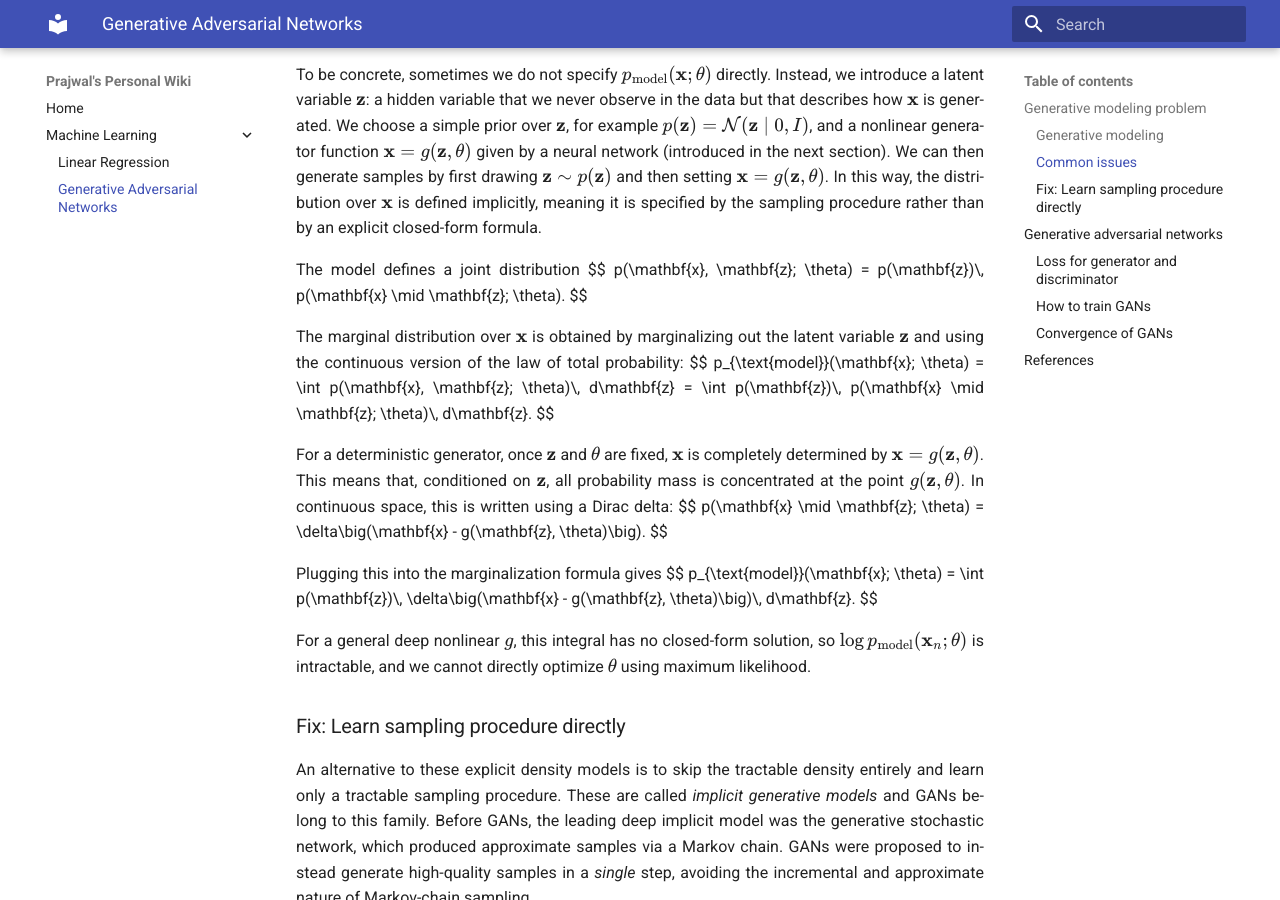
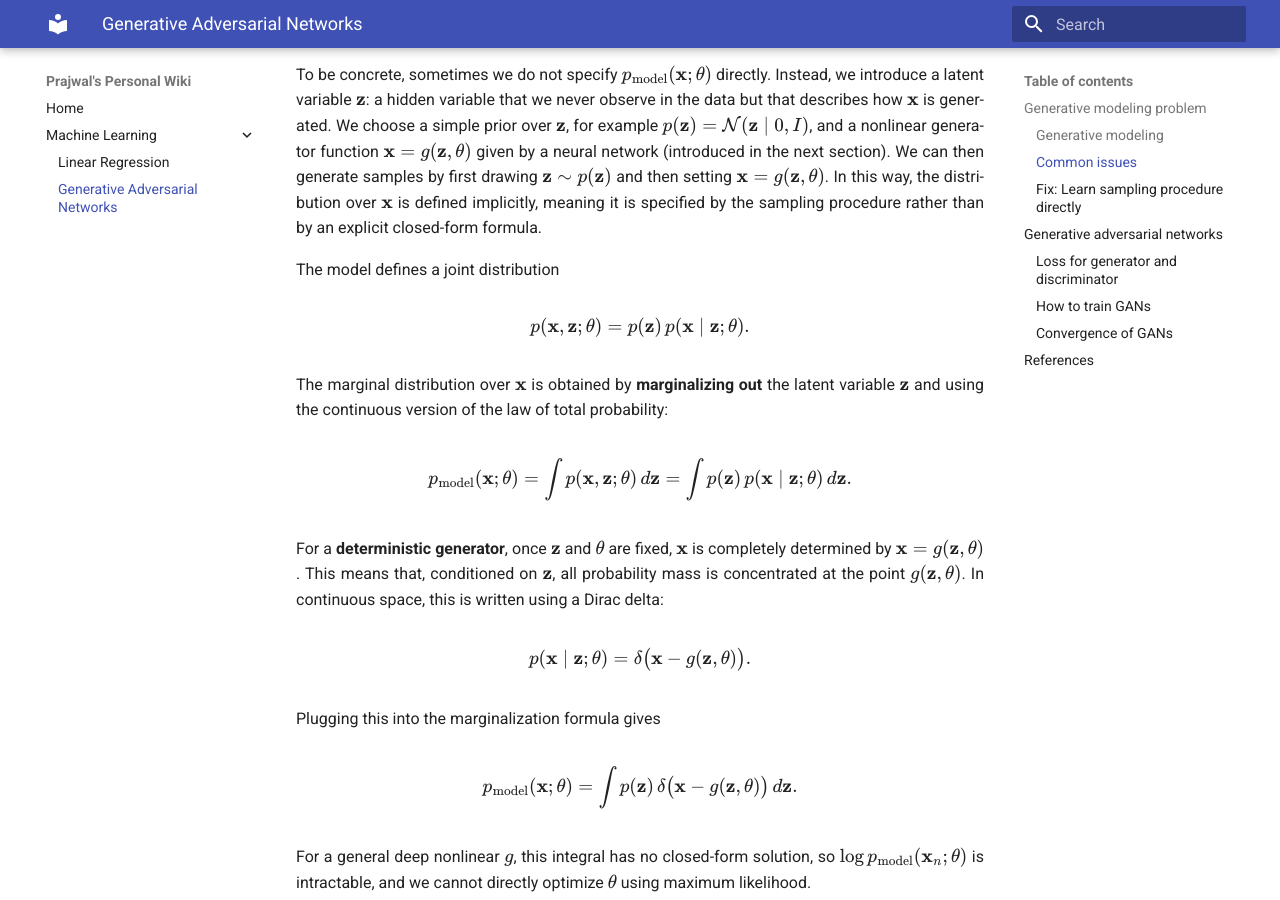
Before and after one commit to pj1911/my-wiki, an MkDocs documentation site: the page built from docs/Generative Adversarial Networks.md, in a window 1280 px wide and 900 px high, scrolled down 792 px. Built offline with MkDocs 1.6.1 and Material for MkDocs 9.7.7, drawn with Linux system fonts in a browser that asks for light colours.

```diff
--- a/docs/Generative Adversarial Networks.md
+++ b/docs/Generative Adversarial Networks.md
@@ -29,29 +29,31 @@ struggle on tasks like generating realistic high-resolution images.
 To be concrete, sometimes we do not specify \(p_{\text{model}}(\mathbf{x}; \theta)\) directly. Instead, we introduce a latent variable \(\mathbf{z}\): a hidden variable that we never observe in the data but that describes how \(\mathbf{x}\) is generated. We choose a simple prior over \(\mathbf{z}\), for example \(p(\mathbf{z}) = \mathcal{N}(\mathbf{z} \mid 0, I)\), and a nonlinear generator function \(\mathbf{x} = g(\mathbf{z}, \theta)\) given by a neural network (introduced in the next section). We can then generate samples by first drawing \(\mathbf{z} \sim p(\mathbf{z})\) and then setting \(\mathbf{x} = g(\mathbf{z}, \theta)\). In this way, the distribution over \(\mathbf{x}\) is defined implicitly, meaning it is specified by the sampling procedure rather than by an explicit closed-form formula.
 
 The model defines a joint distribution
+
 $$
 p(\mathbf{x}, \mathbf{z}; \theta) = p(\mathbf{z})\, p(\mathbf{x} \mid \mathbf{z}; \theta).
 $$
 
-The marginal distribution over \(\mathbf{x}\) is obtained by marginalizing out the latent variable \(\mathbf{z}\) and using the continuous version of the law of total probability:
+The marginal distribution over \(\mathbf{x}\) is obtained by **marginalizing out** the latent variable \(\mathbf{z}\) and using the continuous version of the law of total probability:
+
 $$
-p_{\text{model}}(\mathbf{x}; \theta)
-= \int p(\mathbf{x}, \mathbf{z}; \theta)\, d\mathbf{z}
-= \int p(\mathbf{z})\, p(\mathbf{x} \mid \mathbf{z}; \theta)\, d\mathbf{z}.
+p_{\text{model}}(\mathbf{x}; \theta) = \int p(\mathbf{x}, \mathbf{z}; \theta)\, d\mathbf{z} = \int p(\mathbf{z})\, p(\mathbf{x} \mid \mathbf{z}; \theta)\, d\mathbf{z}.
 $$
 
-For a deterministic generator, once \(\mathbf{z}\) and \(\theta\) are fixed, \(\mathbf{x}\) is completely determined by \(\mathbf{x} = g(\mathbf{z}, \theta)\). This means that, conditioned on \(\mathbf{z}\), all probability mass is concentrated at the point \(g(\mathbf{z}, \theta)\). In continuous space, this is written using a Dirac delta:
+For a **deterministic generator**, once \(\mathbf{z}\) and \(\theta\) are fixed, \(\mathbf{x}\) is completely determined by \(\mathbf{x} = g(\mathbf{z}, \theta)\). This means that, conditioned on \(\mathbf{z}\), all probability mass is concentrated at the point \(g(\mathbf{z}, \theta)\). In continuous space, this is written using a Dirac delta:
+
 $$
 p(\mathbf{x} \mid \mathbf{z}; \theta) = \delta\big(\mathbf{x} - g(\mathbf{z}, \theta)\big).
 $$
 
 Plugging this into the marginalization formula gives
+
 $$
-p_{\text{model}}(\mathbf{x}; \theta)
-= \int p(\mathbf{z})\, \delta\big(\mathbf{x} - g(\mathbf{z}, \theta)\big)\, d\mathbf{z}.
+p_{\text{model}}(\mathbf{x}; \theta) = \int p(\mathbf{z})\, \delta\big(\mathbf{x} - g(\mathbf{z}, \theta)\big)\, d\mathbf{z}.
 $$
 
 For a general deep nonlinear \(g\), this integral has no closed-form solution, so \(\log p_{\text{model}}(\mathbf{x}_n; \theta)\) is intractable, and we cannot directly optimize \(\theta\) using maximum likelihood.
+
 
 ### Fix: Learn sampling procedure directly
 An alternative to these explicit density models is to skip the tractable density entirely and learn only a
```
